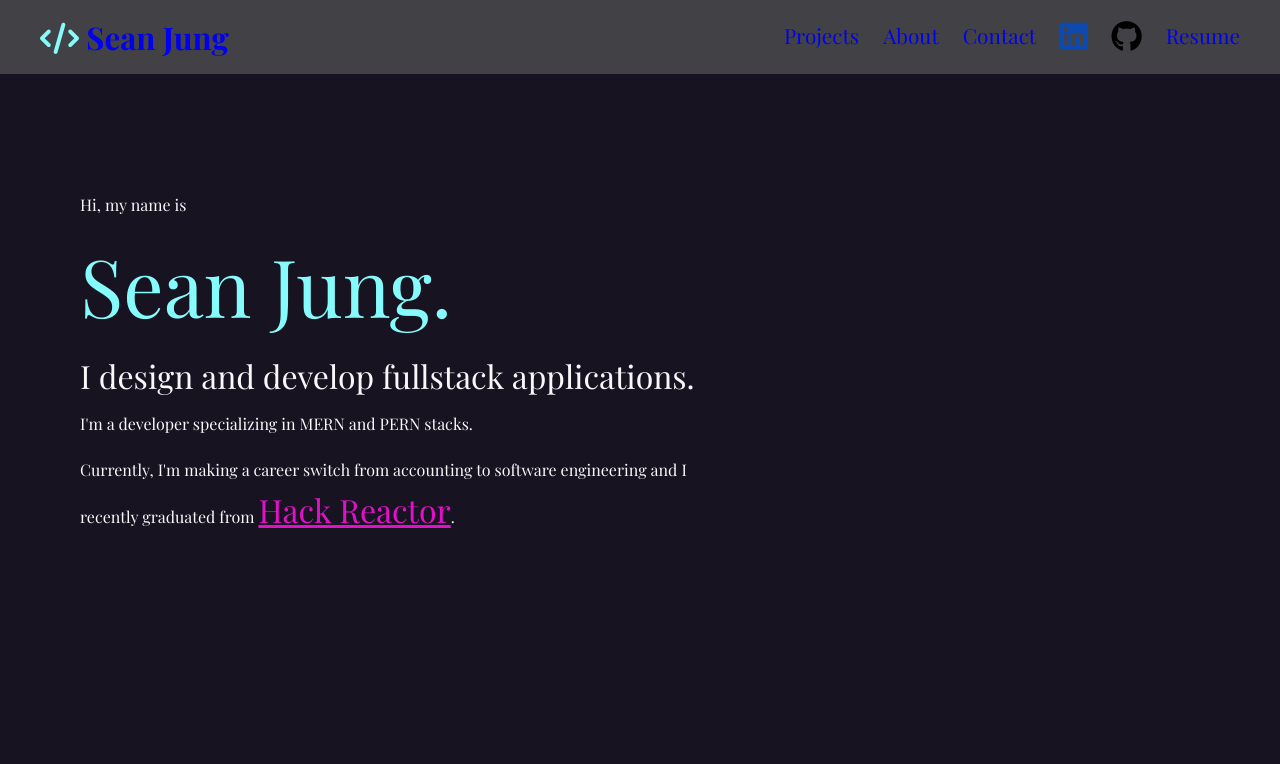
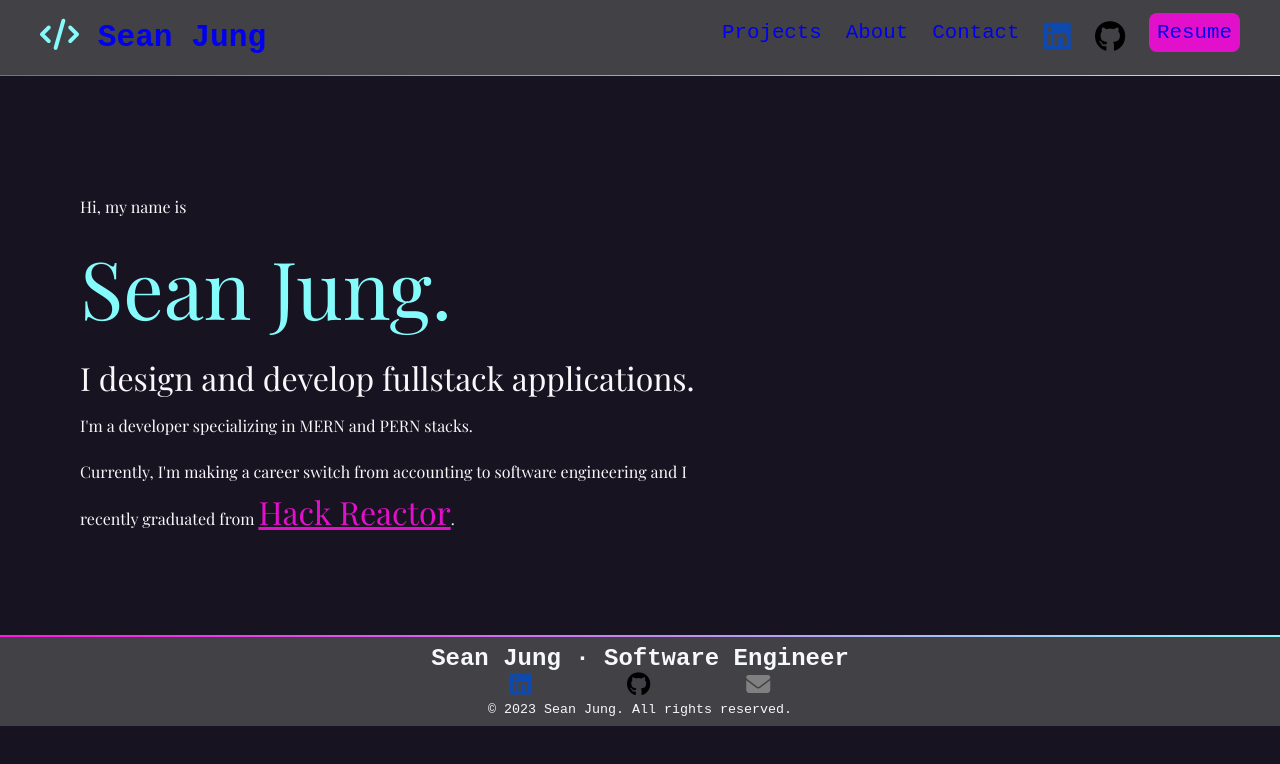
Before and after one commit to seanjung23/old-portfolio, a plain HTML site: page src/index.html in a window 1280 px wide. Drawn offline with nearby package versions, Linux system fonts and the light colour scheme; a web font is replaced by a local one.

Commit message:
added footer and new styling changes

```diff
--- a/src/index.html
+++ b/src/index.html
@@ -12,7 +12,14 @@
       href="https://fonts.googleapis.com/css2?family=Open+Sans:wght@300;400;500;700&family=Playfair+Display:ital,wght@0,400;0,500;0,600;0,700;0,800;0,900;1,400;1,500;1,600;1,700;1,800;1,900&display=swap"
       rel="stylesheet"
     />
-    <script src="https://kit.fontawesome.com/8f97fe3ba6.js" crossorigin="anonymous"></script>
+    <link
+      href="https://fonts.googleapis.com/css2?family=Open+Sans:wght@300;400;500;700&family=Oxygen+Mono&family=Playfair+Display:ital,wght@0,400;0,500;0,600;0,700;0,800;0,900;1,400;1,500;1,600;1,700;1,800;1,900&display=swap"
+      rel="stylesheet"
+    />
+    <script
+      src="https://kit.fontawesome.com/8f97fe3ba6.js"
+      crossorigin="anonymous"
+    ></script>
   </head>
   <body>
     <header class="navbar">
@@ -24,21 +31,22 @@
           </a>
         </h1>
         <ul class="nav-links">
-          <li class="nav-link"><a href="./pages/contact.html">Projects</a></li>
-          <li class="nav-link"><a href="./pages/contact.html">About</a></li>
+          <li class="nav-link"><a href="./pages/projects.html">Projects</a></li>
+          <li class="nav-link"><a href="./pages/about.html">About</a></li>
           <li class="nav-link"><a href="./pages/contact.html">Contact</a></li>
           <li class="nav-link">
             <a target="_blank" href="https://www.linkedin.com/in/sean23/">
-              <i class="fa-brands fa-linkedin" style="color: #0e49af;"></i>
+              <i class="fa-brands fa-linkedin"></i>
             </a>
           </li>
           <li class="nav-link">
             <a target="_blank" href="https://github.com/seanjung23">
-              <i class="fa-brands fa-github" style="color: #000000;"></i>
+              <i class="fa-brands fa-github"></i>
             </a>
           </li>
           <li class="nav-link">
             <a
+              class="resume-button"
               target="_blank"
               href="https://docs.google.com/document/d/1qsYwax4ftv4CZ1sMG263ieBXaPhGZYnNXcYwFJeE4oI/edit?usp=sharing"
               >Resume</a
@@ -47,6 +55,8 @@
         </ul>
       </nav>
     </header>
+
+    <div class="gradient"></div>
 
     <section class="page">
       <div class="intro">
@@ -65,5 +75,29 @@
         </p>
       </div>
     </section>
+
+    <div class="gradient"></div>
+
+    <footer class="footer-nav">
+      <h2 class="footer-brand">Sean Jung &middot; Software Engineer</h2>
+      <ul class="footer-links">
+        <li class="footer-link">
+          <a href="https://www.linkedin.com/in/sean23/" target="_blank">
+            <i class="fa-brands fa-linkedin"></i>
+          </a>
+        </li>
+        <li class="footer-link">
+          <a href="https://github.com/seanjung23" target="_blank">
+            <i class="fa-brands fa-github"></i>
+          </a>
+        </li>
+        <li class="footer-link">
+          <a href="mailto:sean.jung23@gmail.com.com">
+            <i class="fa-solid fa-envelope"></i>
+          </a>
+        </li>
+      </ul>
+      <p class="copyright"><small>&copy; 2023 Sean Jung. All rights reserved.</small></p>
+    </footer>
   </body>
 </html>
--- a/src/styles/portfolio.css
+++ b/src/styles/portfolio.css
@@ -15,15 +15,22 @@
   --black: #171321;
   --hotmag: #e310cb;
   --aqua: #86fbfb;
+  --green: #338d77;
   --font-size: 1.3rem;
   --sans: : "Open Sans", sans-serif;
   --play: "Playfair Display", serif;
+  --mono: "Oxygen Mono", monospace;
+}
+
+body::-webkit-scrollbar{
+  display: none;
 }
 
 body {
   background-color: var(--black);
+  cursor: default;
   font-family:var(--sans);
-  font-family:var(--play);
+  font-family:var(--mono);
   font-size: var(--font-size);
   padding: 0;
   margin: 0;
@@ -40,16 +47,6 @@ body {
   justify-content: space-between;
 }
 
-nav h1 [class*="fa-"] {
-  font-size: 100%;
-  color: var(--aqua);
-}
-
-nav [class*="fa-"] {
-  font-size: 150%;
-  color: var(--pink);
-}
-
 .brand {
   margin: 0 0 0 2.5rem
 }
@@ -59,6 +56,11 @@ nav [class*="fa-"] {
   display: flex;
   list-style: none;
   margin-right: 2.5rem;
+}
+
+nav h1 [class*="fa-"] {
+  font-size: 100%;
+  color: var(--aqua);
 }
 
 a {
@@ -71,11 +73,63 @@ a:visited {
 
 a:hover {
   color: var(--blue);
-  cursor: pointer;
 }
 
 a:active {
   color: darkblue;
+}
+
+nav [class*="fa-"] {
+  font-size: 150%;
+}
+
+.fa-linkedin {
+  color: #0e49af;
+}
+
+.fa-linkedin:hover {
+  color: var(--blue);
+}
+
+.fa-linkedin:active {
+  color: darkblue;
+}
+
+.fa-github {
+  color: #000000;
+}
+
+.fa-github:hover {
+  color: var(--blue);
+}
+
+.fa-github:active {
+  color: darkblue;
+}
+
+.resume-button {
+  background-color: var(--hotmag);
+  border-radius: 0.5rem;
+  padding: 0.5rem;
+}
+
+.resume-button:hover {
+  background-color: var(--aqua);
+  color: #000000;
+}
+
+.resume-button:active {
+  background-color: darkblue;
+  color: var(--white);
+}
+
+.gradient {
+  background: linear-gradient(90deg, rgba(255, 23, 228, 1) 0%, rgba(134, 251, 251, 1) 100%);
+  height: 0.1rem;
+}
+
+.page {
+  font-family: var(--play);
 }
 
 .intro {
@@ -110,3 +164,44 @@ a:active {
   font-size: xx-large;
   text-decoration: underline;
 }
+
+footer {
+  background-color: var(--grey);
+  color: var(--white);
+  font-size: 1rem;
+  padding: 0.5rem 0;
+  text-align: center;
+}
+
+.footer-brand {
+  margin: 0;
+}
+
+.fa-envelope {
+  color: grey;
+}
+
+.fa-envelope:hover {
+  color: var(--blue);
+}
+
+.fa-envelope:active {
+  color: darkblue;
+}
+
+.footer-links {
+  list-style-type: none;
+  padding: 0;
+  margin: 0;
+  display: flex;
+  justify-content: center;
+  gap: 6rem;
+}
+
+.footer-link {
+  font-size: 150%;
+}
+
+.copyright {
+  margin: 0;
+}
```
